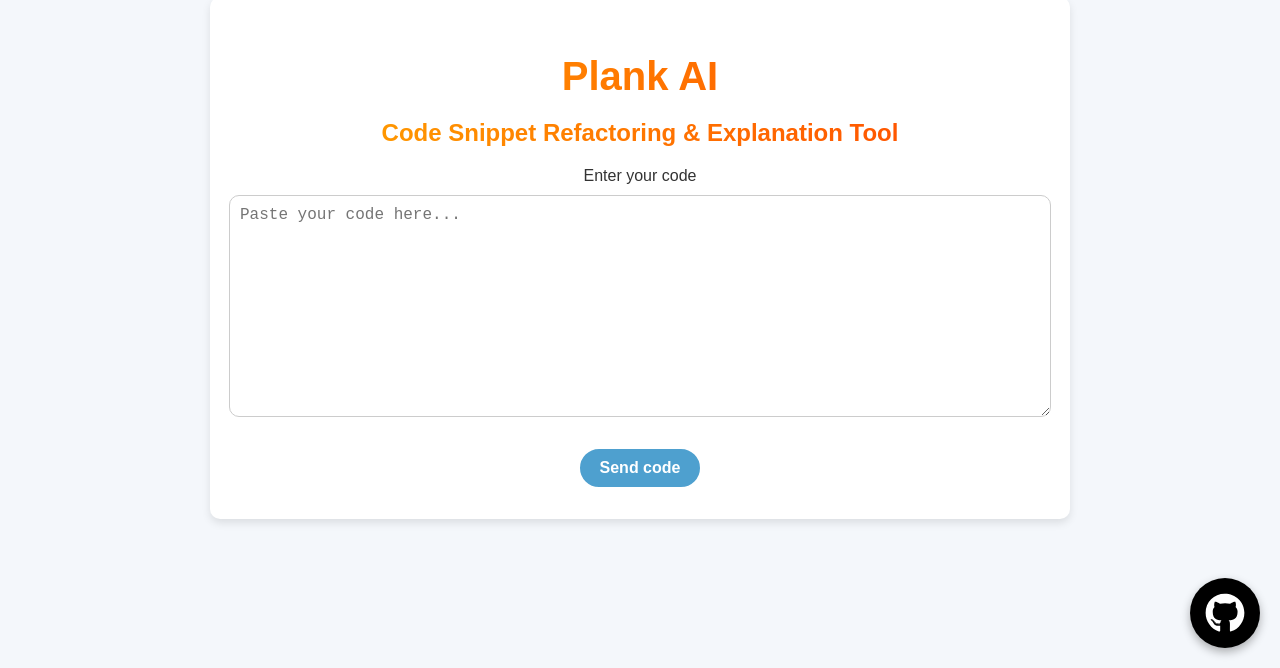
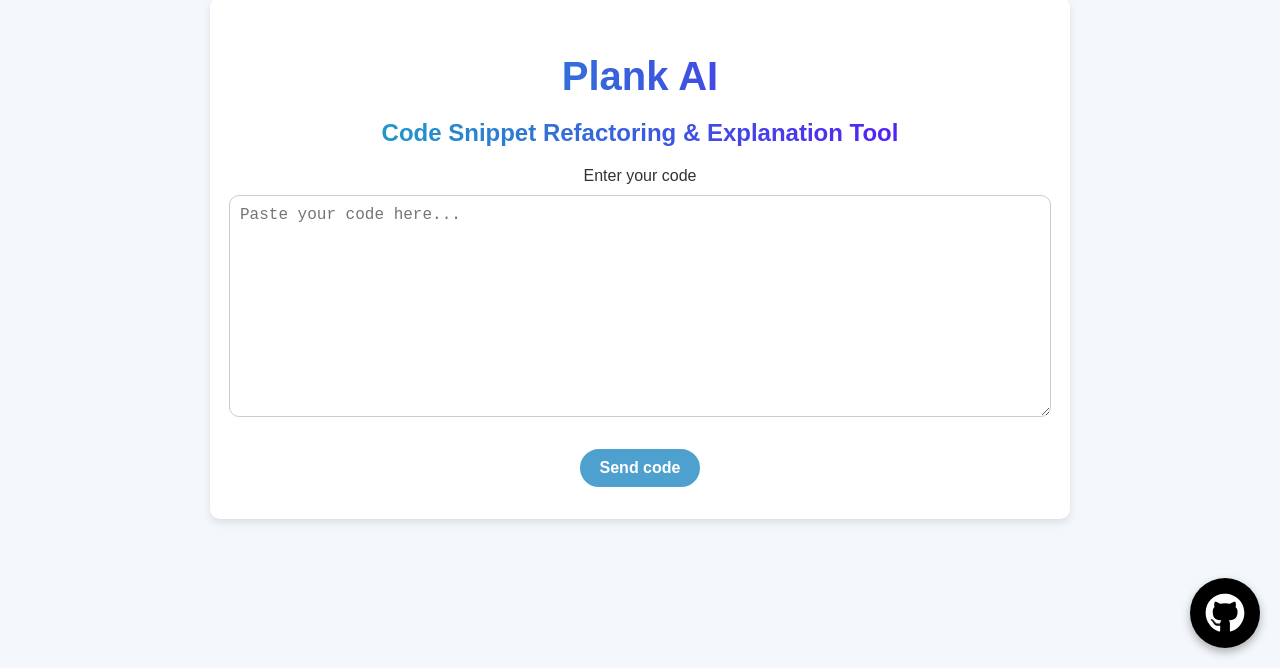
Before and after one commit to arturholiv/plank-ai, a React (Create React App) app in the folder Frontend/: page / in a window 1280 px wide. Shown: the part 132-800 px from the top of the page. Built offline with nearby package versions, Linux system fonts and the light colour scheme.

Commit message:
refact (front): changes h1 color

```diff
--- a/Frontend/src/Pages/Main/Main.css
+++ b/Frontend/src/Pages/Main/Main.css
@@ -25,7 +25,7 @@ body {
     font-size: 2.5rem;
     margin-bottom: 20px;
     font-weight: bold;
-    background: linear-gradient(90deg, #ffa800, #ff4500);
+    background: linear-gradient(90deg, #13b9be, #6200ff);
     -webkit-background-clip: text;
     color: transparent;
     text-align: center;
@@ -36,7 +36,7 @@ body {
     font-size: 1.5rem;
     margin-bottom: 20px;
     font-weight: bold;
-    background: linear-gradient(90deg, #ffa800, #ff4500);
+    background: linear-gradient(90deg, #13b9be, #6200ff);
     -webkit-background-clip: text;
     color: transparent;
     text-align: center;
@@ -45,7 +45,7 @@ body {
   h4 {
     font-size: 1.5rem;
     font-weight: bold;
-    background: linear-gradient(90deg, #ffa800, #ff4500);
+    background: linear-gradient(90deg, #ec6002, #ff4500);
     -webkit-background-clip: text;
     color: transparent;
     text-align: center;
```
